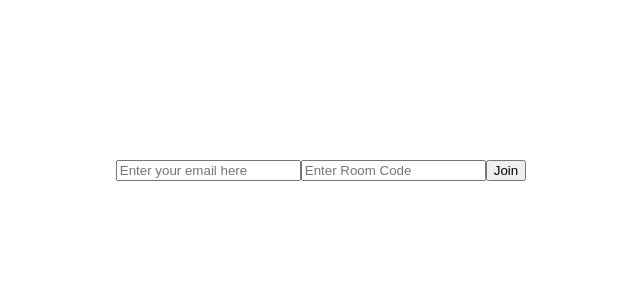
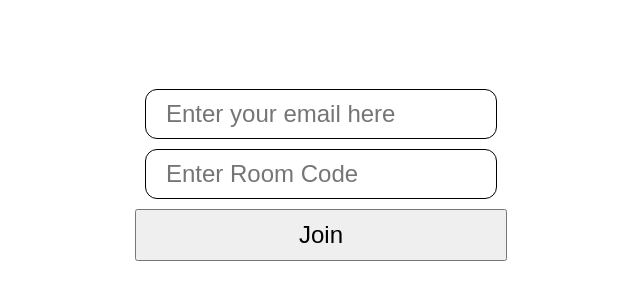
Before and after one commit to ghostofweb/WEBRTC, a React (Create React App) app in the folder client/: page / in a window 1280 px wide. Shown: the part 230-530 px from the top of the page, without its empty margins (319-959 px from the left). Built offline with nearby package versions, Linux system fonts and the light colour scheme.

Commit message:
Refactor code structure: clean up imports and enhance socket handling in server and client styles

```diff
--- a/client/src/App.css
+++ b/client/src/App.css
@@ -4,4 +4,20 @@
     display: flex;
     justify-content: center;
     align-items: center;
+
+    .input-container input{
+        font-size: 24px;
+        display: block;
+        padding: 10px 20px;
+        margin: 10px;
+        border-radius: 12px;
+        border: 1px solid black;
+    }
+    .input-container button{
+        display: block;
+        font-size: 24px;
+        width: 100%;
+        padding: 10px 20px;
+        cursor: pointer;
+    }
 }
--- a/client/src/App.js
+++ b/client/src/App.js
@@ -1,5 +1,5 @@
 import './App.css';
-import { Routes,Router, Route } from 'react-router-dom';
+import { Routes, Route } from 'react-router-dom';
 import Home from './Pages/Home';
 function App() {
   return (
```
Also changed, not shown: 1 other file (tests, documents, lock files or other folders).
